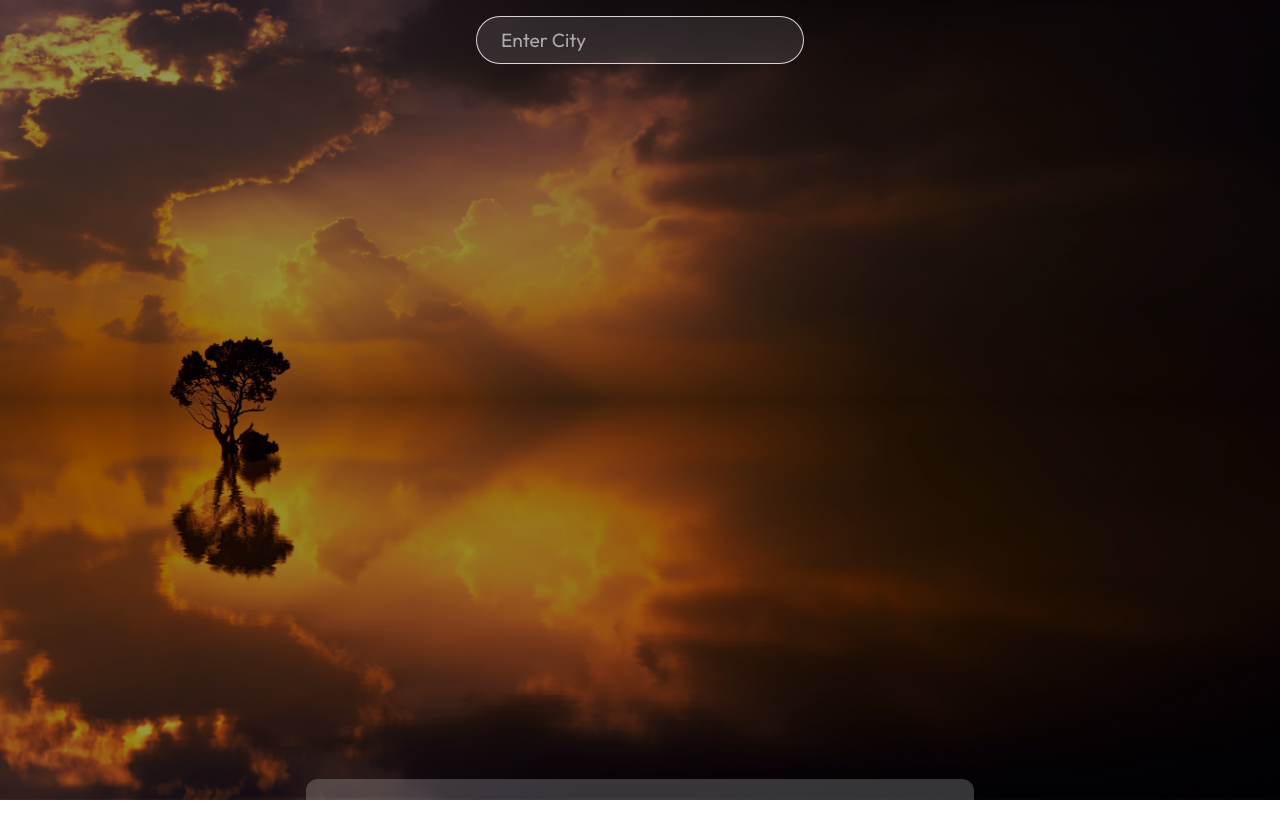
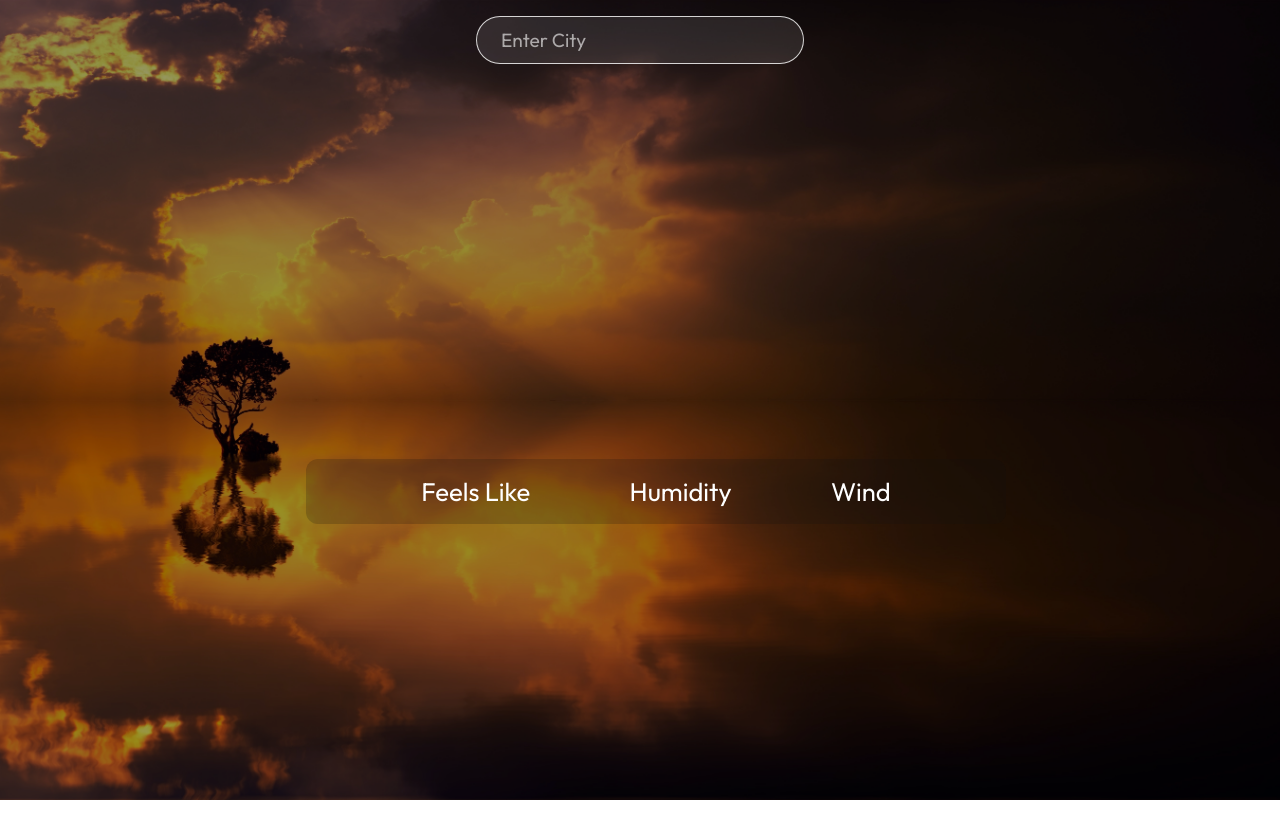
Before and after one commit to xeni85/spotify-mockup, a React (Create React App) app: page / in a window 1280 px wide. Shown: the top 838 px of the page. Built offline with nearby package versions, Linux system fonts and the light colour scheme.

Commit message:
further changes

```diff
--- a/src/App.css
+++ b/src/App.css
@@ -66,7 +66,9 @@ h1 {
   margin: 1rem auto;
   padding: 1rem;
   border-radius: 12px;
-  background-color: rgba(255,255,255,0.2);
+  background-color: rgba(18, 16, 16, 0.2);
+  position: absolute;
+  bottom: 20em;
 }
 
 .bold{
--- a/src/App.js
+++ b/src/App.js
@@ -44,11 +44,11 @@ function App(props) {
           </div>
           <div className='humidity'>
           {data.main ? <p className='bold'>%{data.main.humidity}</p> : null}
-            <p>humidity</p>
+            <p>Humidity</p>
           </div>
           <div className='wind'>
-            <p className='bold'>12MPH</p>
-            {data.wind ? <p className='bold'>{data.wind.speed.toFixed()} MPH</p> : null}
+          {data.wind ? <p className='bold'>{data.wind.speed.toFixed()} MPH</p>: null}
+            <p>Wind</p>
           </div>
         </div>
       </div>
```
